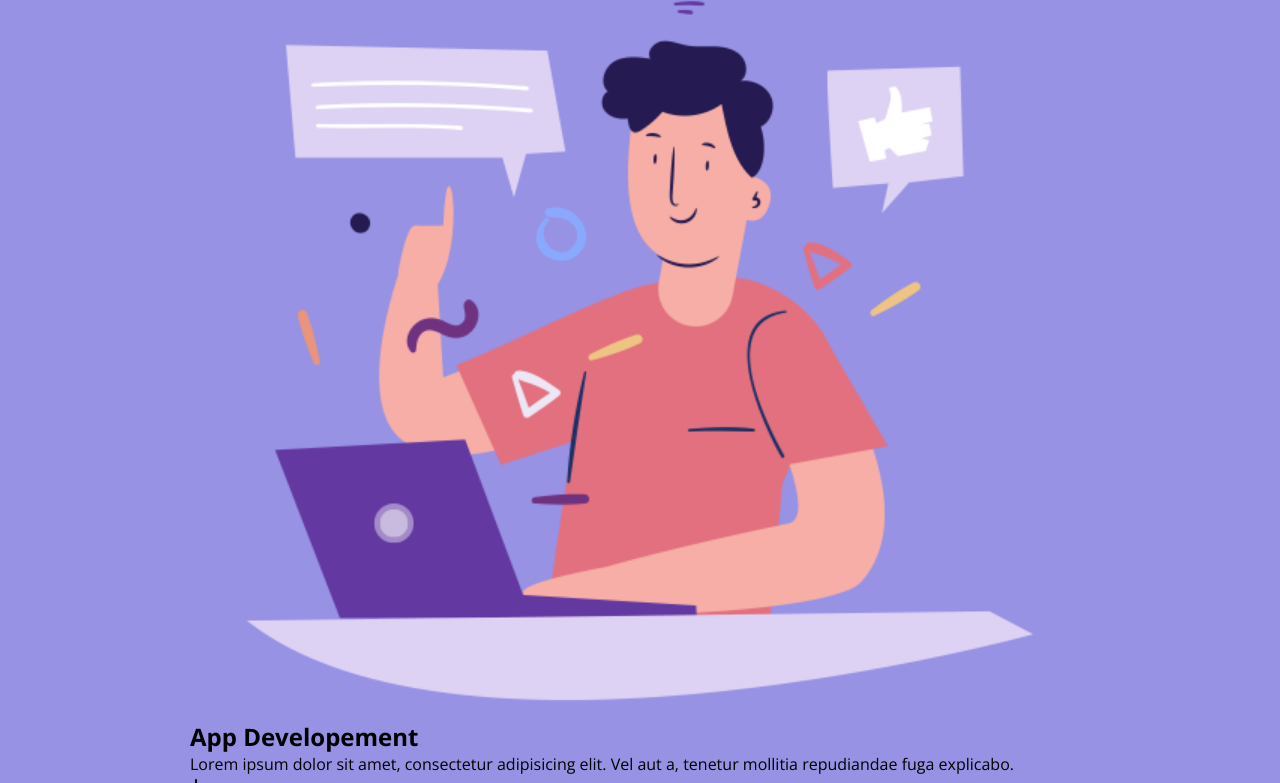
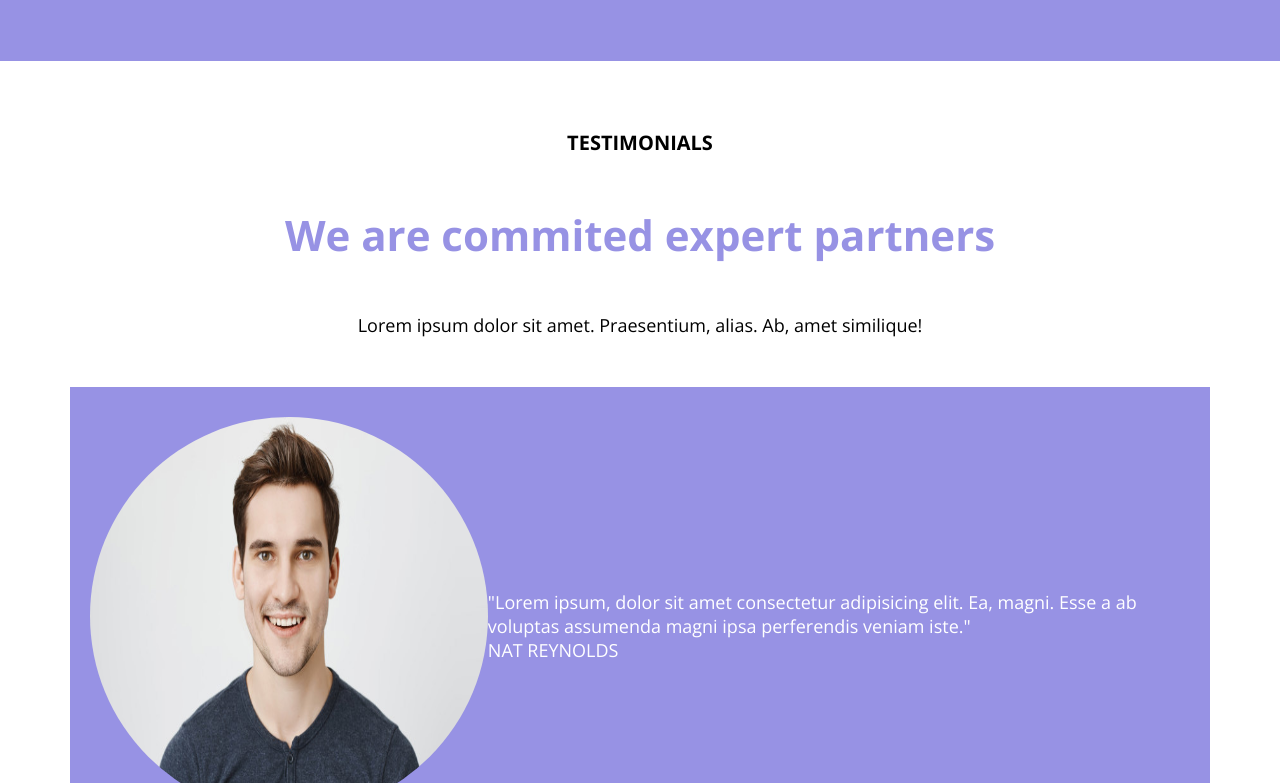
Before and after one commit to Alaikum/htmlcss-responsive-layout, a plain HTML site: page index.html in a window 1280 px wide. Shown: the part 2017-2800 px from the top of the page. Drawn offline with nearby package versions, Linux system fonts and the light colour scheme.

Commit message:
Profile cards

```diff
--- a/css/style.css
+++ b/css/style.css
@@ -7,6 +7,7 @@
 
 img {
     width: 100%;
+
 }
 
 ul,
@@ -98,7 +99,8 @@ menu {
 }
 
 .p-col4,
-.p-col8 {
+.p-col8,
+.p-col6 {
     font-size: 0.875rem;
     line-height: 1.75rem;
     font-weight: 700;
@@ -143,11 +145,141 @@ menu {
     padding-bottom: 2.5rem;
 }
 
+
+/* CSS SEZIONE VIOLA  */
 .purple {
     background-color: #9792E4;
+    padding-bottom: 4rem;
 }
 
-/* SEZIONE VIOLA  */
+.row-col6 {
+    display: flex;
+    flex-direction: column;
+
+}
+
+.col6 {
+    flex-basis: 100%;
+}
+
+.img-col6 {
+    padding-top: 4rem;
+}
+
+.title-col6 {
+    color: white;
+    font-size: 1.875rem;
+    padding-top: 6rem;
+}
+
+.p-col6 {
+    color: white;
+    padding-top: 3.75rem;
+}
+
+.col6.white {
+    background-color: white;
+    border-radius: 4rem;
+    text-align: center;
+
+}
+
+.text-col6.black {
+    padding: 0 1.25rem;
+    display: flex;
+    flex-direction: column;
+    align-items: center;
+}
+
+.title-col6.black,
+.p-col6.black {
+    color: black;
+}
+
+.col6.white {
+    margin-top: 2.25rem;
+}
+
+.title-col6.black {
+    padding-top: 1.5rem;
+    font-size: 1.25rem;
+}
+
+.p-col6.black {
+    padding-top: 2.25rem;
+}
+
+.simbol-col6 {
+    background-color: #9792E4;
+    color: black;
+    font-size: 1.25rem;
+    border-radius: 50%;
+    padding: 1rem;
+    width: 4rem;
+    margin-top: 2.5rem;
+    margin-bottom: 1.875rem;
+
+}
+
+/* CSS PROFILE-CARDS */
+
+
+.text-container {
+    display: flex;
+    flex-direction: column;
+    align-items: center;
+    gap: 3.125rem;
+    padding-top: 4.25rem;
+}
+
+.text-container>h3 {
+    font-size: 1.25rem;
+    color: black;
+}
+
+.text-container>h2 {
+    font-size: 2rem;
+    color: #9792E4;
+
+}
+
+.text-container>p,
+.text-profile {
+    font-size: 1.125rem;
+    color: black;
+}
+
+.row-profile {
+    display: flex;
+    flex-direction: column;
+    margin-top: 3.125rem;
+}
+
+.col-profile {
+    display: flex;
+    flex-direction: column;
+    align-items: center;
+    background-color: #9792E4;
+
+}
+
+.text-profile {
+    color: white;
+}
+
+.img-profile {
+    padding-top: 1.875rem;
+    padding-left: 1.625rem;
+    padding-bottom: 2.25rem;
+    ;
+
+}
+
+.img-profile>img {
+    border-radius: 50%;
+    aspect-ratio: 1;
+}
+
 
 
 /* MEDIA TABLET  */
@@ -175,12 +307,76 @@ menu {
     }
 
     .p-col4,
-    .p-col8 {
+    .p-col8,
+    .p-col6 {
         font-size: 1rem;
     }
 
 
-    /* SEZIONE VIOLA  */
+    /* CSS SEZIONE VIOLA  */
+
+    .text-col6.black {
+        padding: 0 3.75rem;
+    }
+
+    .img-col6 {
+        padding-top: 8.75rem;
+    }
+
+    .title-col6 {
+        font-size: 3.875rem;
+        padding-top: 10.25rem;
+    }
+
+    .p-col6 {
+        padding-top: 4.5rem;
+    }
+
+
+    .col6.white {
+        margin-top: 2.75rem;
+    }
+
+    .title-col6.black {
+        padding-top: 2.25rem;
+        font-size: 1.25rem;
+    }
+
+    .p-col6.black {
+        padding-top: 2.25rem;
+    }
+
+
+    /* CSS PROFILE-CARDS */
+
+
+    .text-container>h3 {
+        font-size: 1.25rem;
+        color: black;
+    }
+
+    .text-container>h2 {
+        font-size: 2.375rem;
+        color: #9792E4;
+
+    }
+
+    .text-container>p {
+        font-size: 1.125rem;
+        color: black;
+    }
+
+    .col-profile {
+
+        flex-direction: row;
+    }
+
+    .img-profile {
+        padding-top: 1.875rem;
+        padding-left: 1.25rem;
+        padding-bottom: 2.875rem;
+
+    }
 
 
 }
@@ -230,7 +426,8 @@ menu {
     }
 
     .p-col4,
-    .p-col8 {
+    .p-col8,
+    .p-col6 {
         font-size: 1rem;
     }
 
@@ -239,7 +436,7 @@ menu {
 
     }
 
-    .img-col8 img{
+    .img-col8 img {
         position: relative;
         top: 13%;
     }
@@ -249,12 +446,82 @@ menu {
     }
 
 
-    /* SEZIONE VIOLA  */
+    /* CSS SEZIONE VIOLA  */
 
     .small {
         max-width: 60rem;
     }
 
+    .col6 {
+        flex-basis: 0;
+        flex-grow: 1;
+    }
+
+    .row-col6 {
+        flex-direction: row;
+        gap: 4.25rem;
+    }
+
+    .text-col6.black {
+        padding: 0 2.5rem;
+    }
+
+    .img-col6 {
+        padding-top: 7.5rem;
+    }
+
+    .title-col6 {
+        font-size: 1.875rem;
+        padding-top: 9.5rem;
+
+    }
+
+    .p-col6 {
+        padding-top: 3.75rem;
+    }
+
+    .col6.white {
+        margin-top: 18.75rem;
+    }
+
+    .title-col6.black {
+        padding-top: 1.5rem;
+        font-size: 1.25rem;
+    }
+
+    .p-col6.black {
+        padding-top: 1.5rem;
+    }
 
 
+    /* CSS PROFILE-CARDS  */
+
+    .text-container>h3 {
+        font-size: 1.25rem;
+        color: black;
+    }
+
+    .text-container>h2 {
+        font-size: 2.625rem;
+        color: #9792E4;
+
+    }
+
+    .text-container>p {
+        font-size: 1.125rem;
+        color: black;
+    }
+
+    .col-profile {
+
+        flex-direction: row;
+    }
+
+    .img-profile {
+        padding-top: 1.875rem;
+        padding-left: 1.25rem;
+        padding-bottom: 2.875rem;
+
+    }
+
 }
--- a/index.html
+++ b/index.html
@@ -261,6 +261,41 @@
         </section>
 
 
+        <!-- sezione profile-cards  -->
+        <section>
+
+            <div class="container">
+
+                <div class="text-container">
+                    <h3>TESTIMONIALS</h3>
+                    <h2>We are commited expert partners</h2>
+                    <p>Lorem ipsum dolor sit amet.
+                        Praesentium, alias. Ab, amet similique!
+                    </p>
+
+
+                </div>
+
+                <div class="row-profile">
+                    <div class="col-profile">
+                        <figure class="img-profile">
+                            <img src="img/testimonial1.jpg" alt="Testimonials">
+                        </figure>
+
+                        <p class="text-profile">
+                            "Lorem ipsum, dolor sit amet consectetur adipisicing elit. Ea, magni.
+                            Esse a ab voluptas assumenda magni ipsa perferendis veniam iste."
+                            <span><br> NAT REYNOLDS</span>
+                        </p>
+
+                    </div>
+                </div>
+
+            </div>
+
+
+        </section>
+
 
 
     </main>
```
